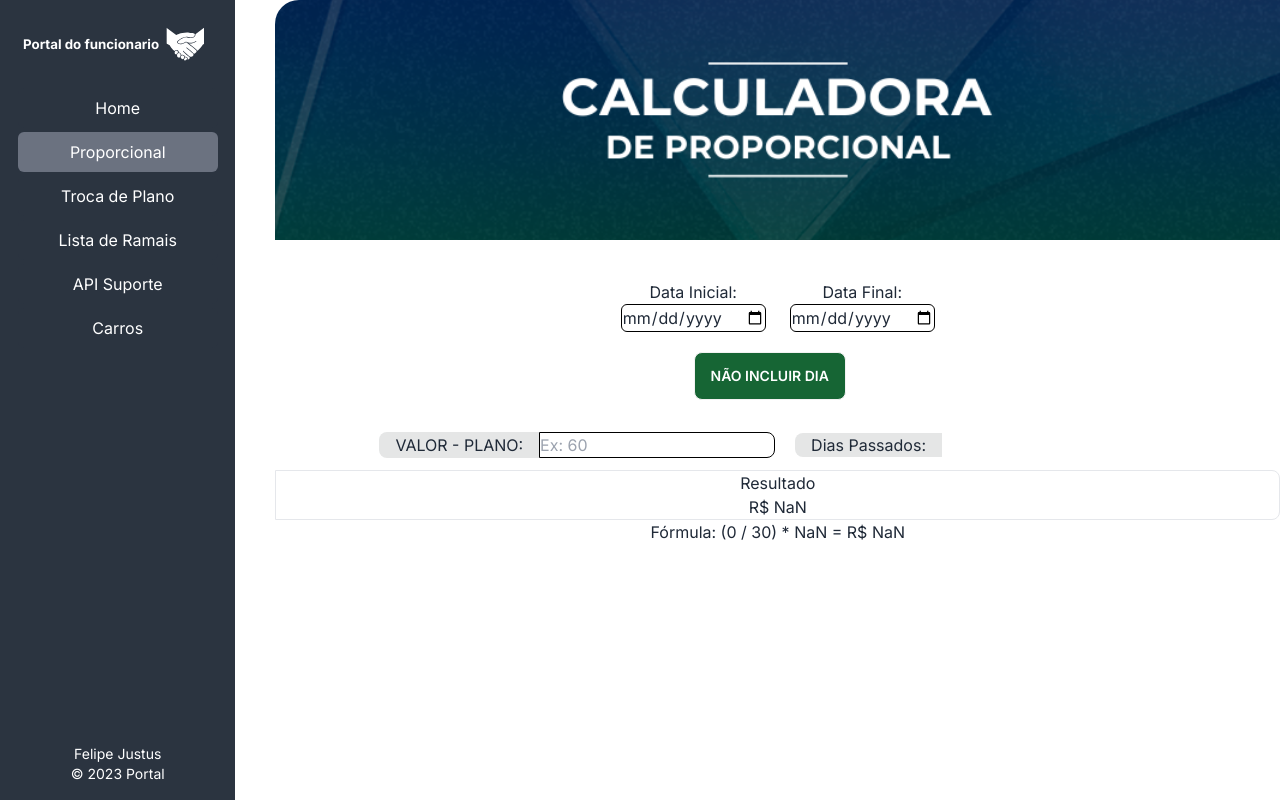
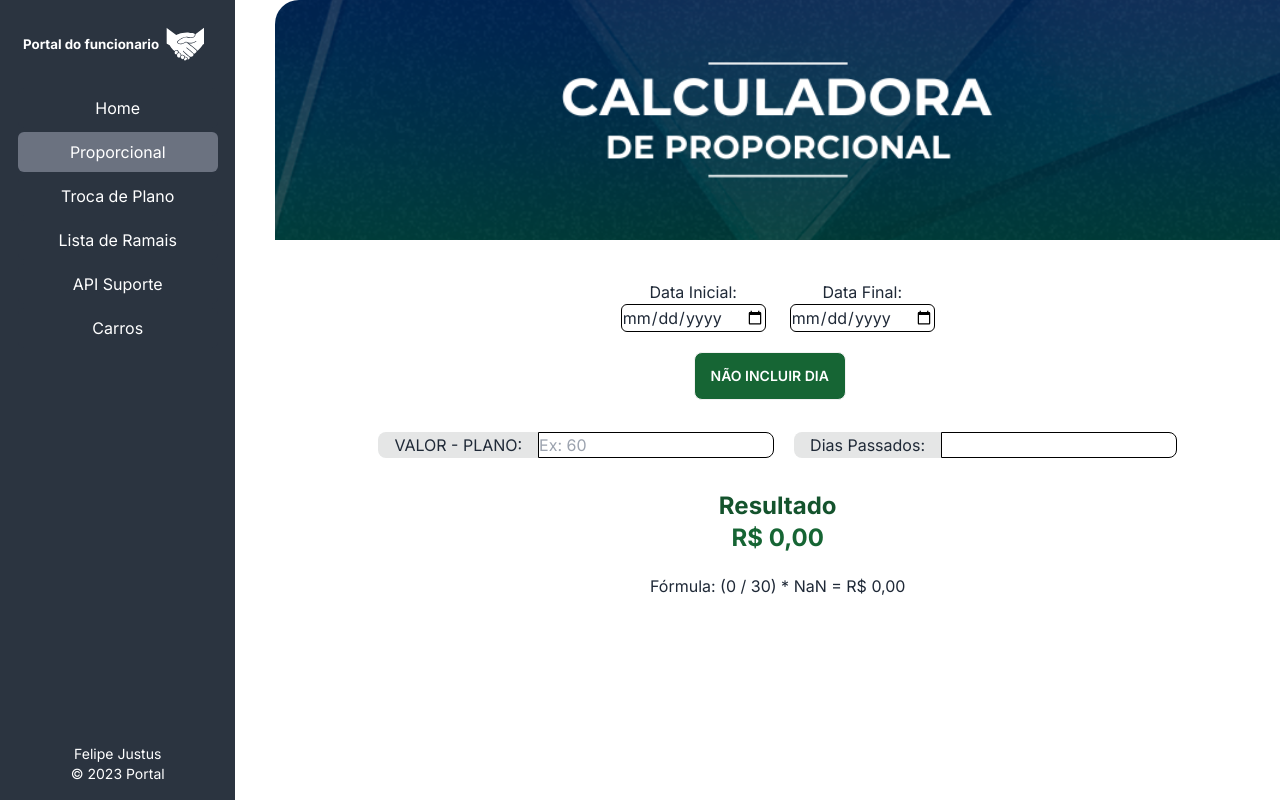
Before and after one commit to FelipeJustusMatos/Portal-do-Funcionario-ConectTelecom, a Next.js app: page /proporcional in a window 1280 px wide. Built offline with nearby package versions, Linux system fonts and the light colour scheme.

Commit message:
UpDateProporcional

```diff
--- a/src/app/proporcional/page.jsx
+++ b/src/app/proporcional/page.jsx
@@ -37,7 +37,7 @@ const DateSubtraction = () => {
   const calculateResult = () => {
     const days = includeDay ? calculateDaysPassed() + 1 : calculateDaysPassed();
     const result = (plano / 30) * days;
-    return result.toFixed(2);
+    return isNaN(result) ? "0.00" : result.toFixed(2);
   };
 
   const formatCurrency = (value) => {
@@ -49,9 +49,7 @@ const DateSubtraction = () => {
 
   return (
     <>
-      {" "}
       <div className="min-w-screen">
-        {" "}
         <figure className="sm:hidden">
           <Image
             src={image5}
@@ -122,7 +120,7 @@ const DateSubtraction = () => {
                 <span className="input-group-text">Dias Passados:</span>
                 <input
                   type="number"
-                  className="text-center"
+                  className="form-control border border-black text-center"
                   value={calculateDaysPassed()}
                   readOnly
                 />
@@ -132,16 +130,18 @@ const DateSubtraction = () => {
         </div>
         <div>
           <ul>
-            <li className="border rounded-r-lg text-center">
-              <h1 className="w-full ">Resultado</h1>
+            <li className=" mt-5 text-center">
+              <p className="w-full text-2xl font-bold text-green-900">
+                Resultado
+              </p>
               <input
                 type="text"
-                className="text-center"
+                className="text-center font-bold text-2xl text-green-800"
                 value={formatCurrency(calculateResult())}
                 readOnly
               />
             </li>
-            <li className="text-center">
+            <li className="mt-5 text-center">
               <p>
                 Fórmula: ({plano} / 30) * {calculateDaysPassed()} ={" "}
                 {formatCurrency(calculateResult())}
```
Also changed, not shown: src/app/ss/head.jsx (deleted, +0 -7 lines), src/app/ss/page.jsx (deleted, +0 -219 lines).
